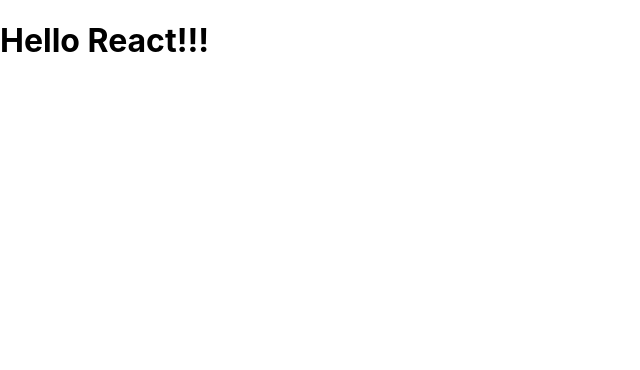
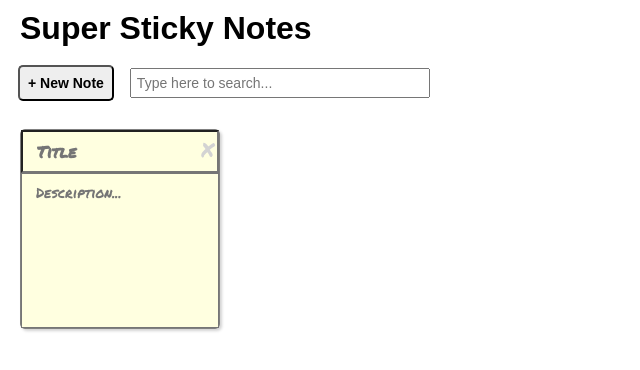
Before and after one commit to Nasirkhan294/sticky-notes, a React (Create React App) app: page / in a window 1280 px wide. Shown: the top 370 px of the page, without its empty margins (0-640 px from the left). Built offline with nearby package versions, Linux system fonts and the light colour scheme; the HTML template or start-up script is replaced by a standard one.

Commit message:
Add basic structure for sticky notes

```diff
--- a/public/index.html
+++ b/public/index.html
@@ -9,7 +9,11 @@
       name="description"
       content="Web site created using create-react-app"
     />
-    <title>React App</title>
+    <link
+      href="https://fonts.googleapis.com/css?family=Permanent+Marker"
+      rel="stylesheet"
+    />
+    <title>Sticky Notes</title>
   </head>
   <body>
     <div id="root"></div>
--- a/src/App.js
+++ b/src/App.js
@@ -1,7 +1,11 @@
+import Header from './components/Header';
+import NotesList from './components/NotesList'
+
 function App() {
   return (
     <div className="App">
-      <h1>Hello React!!!</h1>
+      <Header />
+      <NotesList />
     </div>
   );
 }
--- /dev/null
+++ b/src/components/Header.js
@@ -0,0 +1,19 @@
+import React from 'react'
+
+const Header = () => {
+	return (
+		<header>
+			<h1 className="app-header__title">Super Sticky Notes</h1>
+			<aside className="app-header__controls">
+				<button className="add-new">+ New Note</button>
+				<input
+					type="text"
+					className="search"
+					placeholder="Type here to search..."
+				/>
+			</aside>
+		</header>
+	)
+}
+
+export default Header
--- /dev/null
+++ b/src/components/Note.js
@@ -0,0 +1,13 @@
+import React from 'react'
+
+const Note = () => {
+	return (
+		<li className="note">
+			<input className="note__title" type="text" placeholder="Title" />
+			<textarea className="note__description" placeholder="Description..." />
+			<span className="note__delete">X</span>
+		</li>
+	)
+}
+
+export default Note
--- /dev/null
+++ b/src/components/NotesList.js
@@ -0,0 +1,11 @@
+import React from 'react'
+import Note from './Note';
+const NotesList = () => {
+  return (
+	<ul className="notes-list">
+		<Note />
+	</ul>
+  )
+}
+
+export default NotesList
--- a/src/index.css
+++ b/src/index.css
@@ -1,13 +1,105 @@
+* {
+  box-sizing: border-box;
+}
+
 body {
   margin: 0;
-  font-family: -apple-system, BlinkMacSystemFont, 'Segoe UI', 'Roboto', 'Oxygen',
-    'Ubuntu', 'Cantarell', 'Fira Sans', 'Droid Sans', 'Helvetica Neue',
-    sans-serif;
+  padding: 0;
   -webkit-font-smoothing: antialiased;
   -moz-osx-font-smoothing: grayscale;
 }
 
-code {
-  font-family: source-code-pro, Menlo, Monaco, Consolas, 'Courier New',
-    monospace;
+input,
+textarea {
+  outline: none;
+  resize: none;
 }
+
+.notes-list {
+  display: flex;
+  flex-wrap: wrap;
+  padding: 10px;
+  margin: 0;
+}
+
+.app-header__title {
+  margin: 10px 20px 0px;
+  font-family: Arial, sans-serif;
+}
+
+.app-header__controls {
+  display: flex;
+  align-items: center;
+  margin: 10px 0 0 10px;
+}
+
+.search,
+.add-new {
+  font-size: 14px;
+  padding: 5px;
+  margin: 8px;
+}
+
+.search {
+  flex-grow: 1;
+  max-width: 300px;
+}
+
+.add-new {
+  border-radius: 5px;
+  cursor: pointer;
+  padding: 8px;
+  font-weight: bolder;
+  background-color: #eee;
+  outline: none;
+}
+
+.add-new:hover {
+  background-color: #b4b3b3;
+}
+
+.note {
+  font-family: "Permanent Marker", cursive;
+  width: 200px;
+  height: 200px;
+  margin: 10px;
+  background-color: lightyellow;
+  border: 1px solid grey;
+  box-shadow: 2px 2px 3px lightgrey;
+  border-radius: 5px;
+  display: flex;
+  flex-direction: column;
+  position: relative;
+}
+
+.note__title,
+.note__description {
+  font-family: "Permanent Marker", cursive;
+  width: 100%;
+  padding: 8px 14px;
+  background: transparent;
+}
+
+.note__title {
+  font-size: 16px;
+  font-weight: bold;
+}
+
+.note__description {
+  flex-grow: 1;
+  font-size: 14px;
+}
+
+.note__delete {
+  position: absolute;
+  top: 0px;
+  right: 0px;
+  font-size: 20px;
+  color: lightgrey;
+  padding: 5px;
+}
+
+.note__delete:hover {
+  color: black;
+  cursor: pointer;
+}
```
Also changed, not shown: 1 other file (tests, documents, lock files or other folders).
